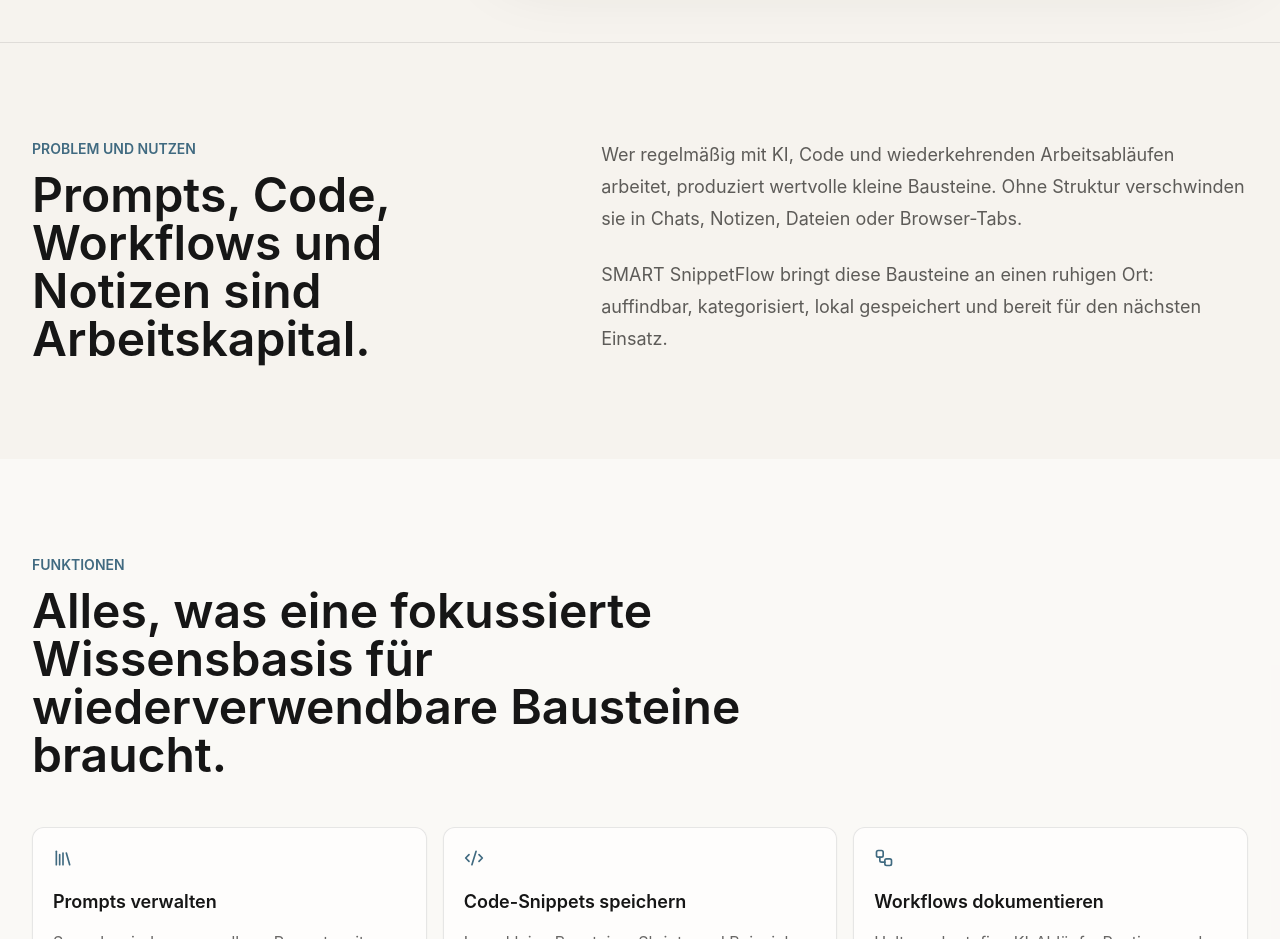
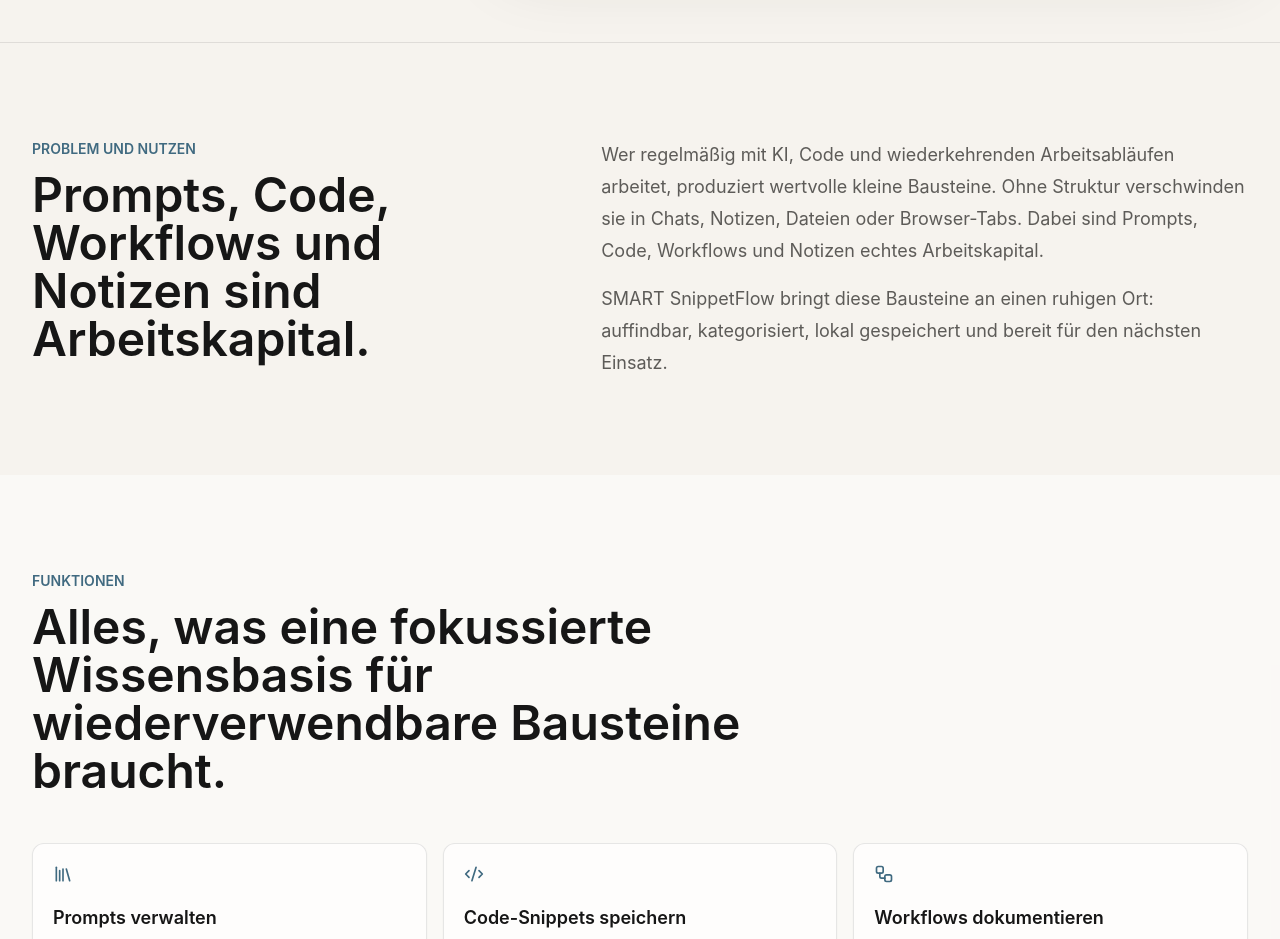
Before and after one commit to BM1964-25/Smart-SnippedFlow-Landingpage, a React (Vite) app: page / in a window 1280 px wide. Shown: the part 860-1799 px from the top of the page. Built offline with nearby package versions, Linux system fonts and the light colour scheme.

Commit message:
Emphasize reusable work assets

```diff
--- a/src/main.tsx
+++ b/src/main.tsx
@@ -335,6 +335,8 @@
             Wer regelmäßig mit KI, Code und wiederkehrenden Arbeitsabläufen
             arbeitet, produziert wertvolle kleine Bausteine. Ohne Struktur
             verschwinden sie in Chats, Notizen, Dateien oder Browser-Tabs.
+            Dabei sind Prompts, Code, Workflows und Notizen echtes
+            Arbeitskapital.
           </p>
           <p>
             SMART SnippetFlow bringt diese Bausteine an einen ruhigen Ort:
```
